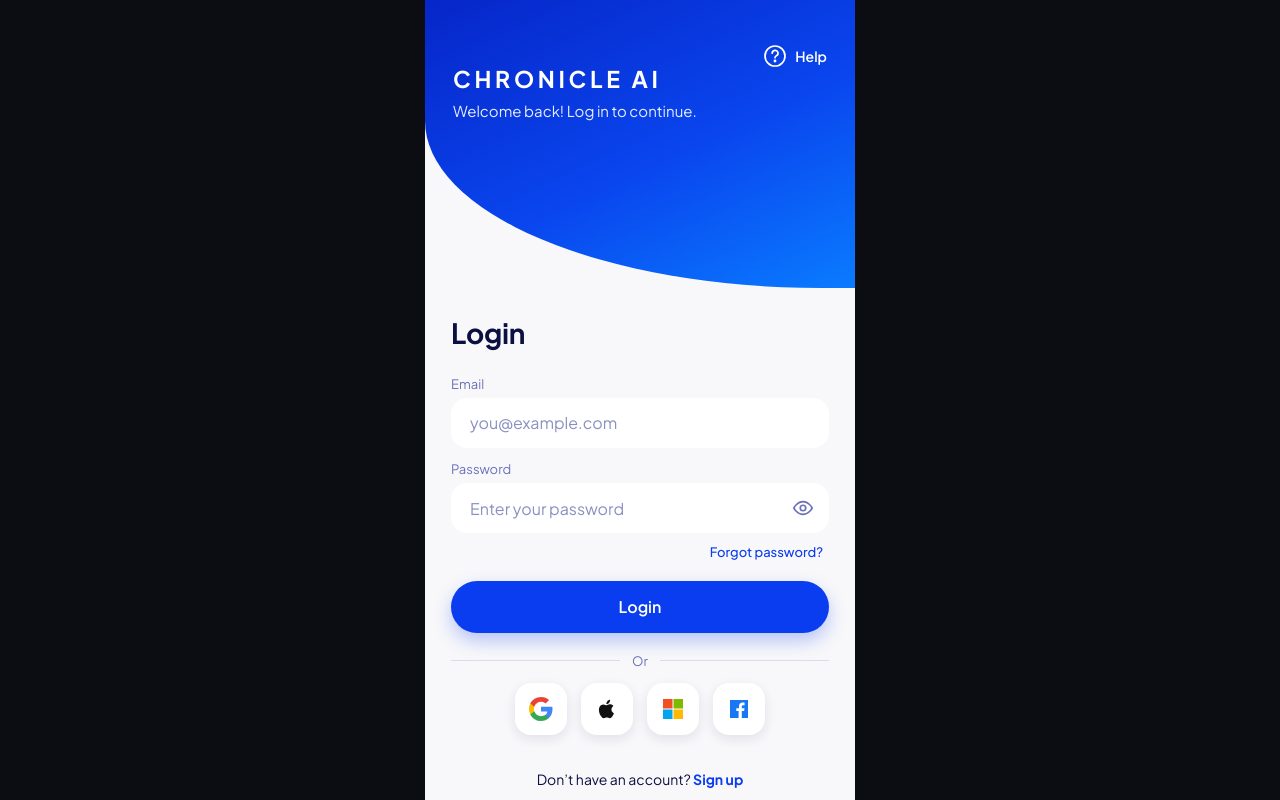
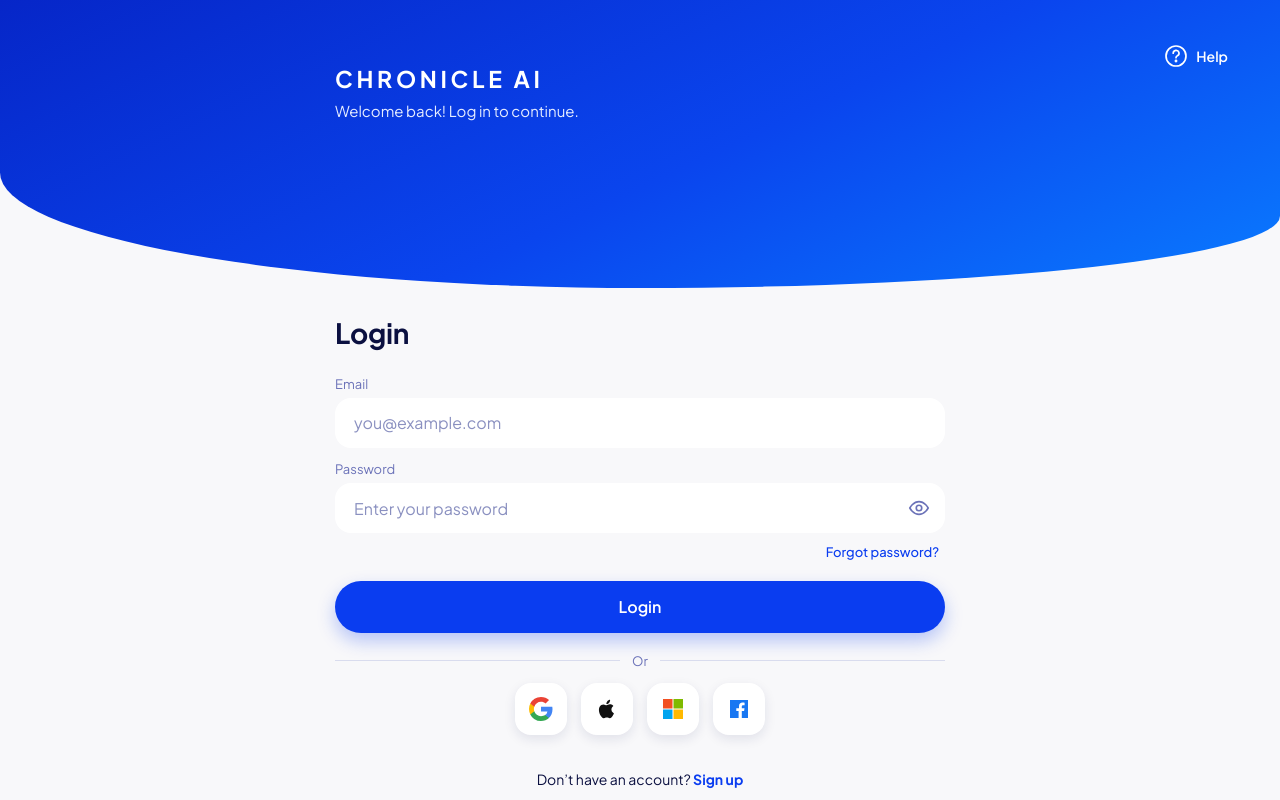
Before and after one commit to chronicle409/chronicle-login, a plain HTML site: page index.html in a window 1280 px wide. Drawn offline with Linux system fonts and the light colour scheme.

Commit message:
Update style.css

```diff
--- a/style.css
+++ b/style.css
@@ -81,3 +81,11 @@ input:focus{outline:none;border-color:var(--blue);box-shadow:0 0 0 3px rgba(10,6
 .chat-in input{flex:1;width:auto;height:48px;padding:0 16px;border:1px solid var(--line)}
 .chat-in button{height:48px;border:0;border-radius:16px;background:var(--blue);color:#fff;font-weight:600;padding:0 18px;cursor:pointer}
 @media (prefers-reduced-motion:reduce){*{transition-duration:.01s!important;transition-delay:0s!important;animation:none!important}}
+@media (min-width:900px){
+.screen{max-width:none}
+.screen.s1 .hero{border-bottom-left-radius:50% 40%;border-bottom-right-radius:50% 25%}
+.screen.s1 .brand{left:calc(50% - 305px)}
+.form{padding-left:calc(50% - 305px);padding-right:calc(50% - 305px)}
+.help{right:48px}
+.tags p{max-width:none}
+}
```
